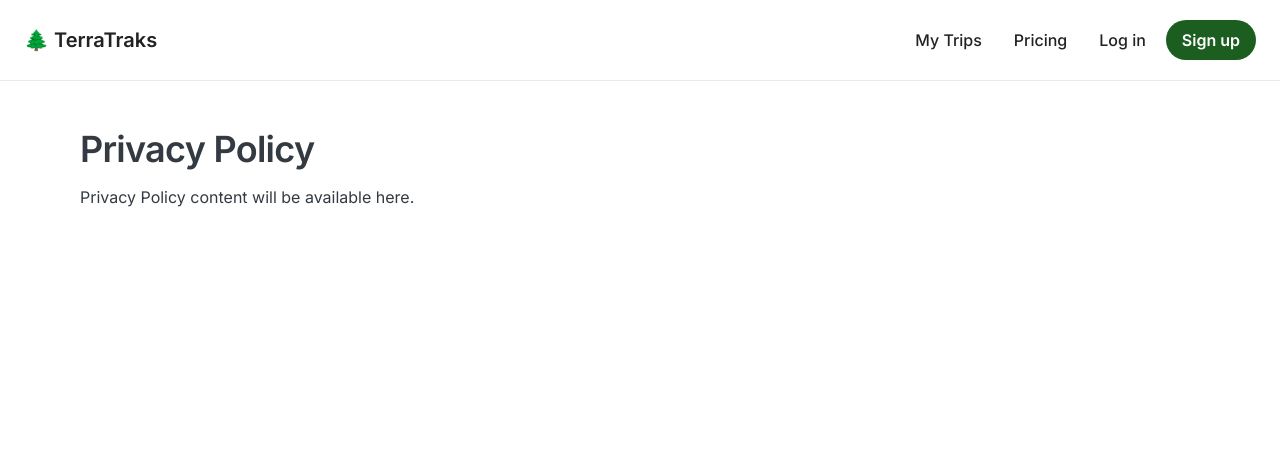
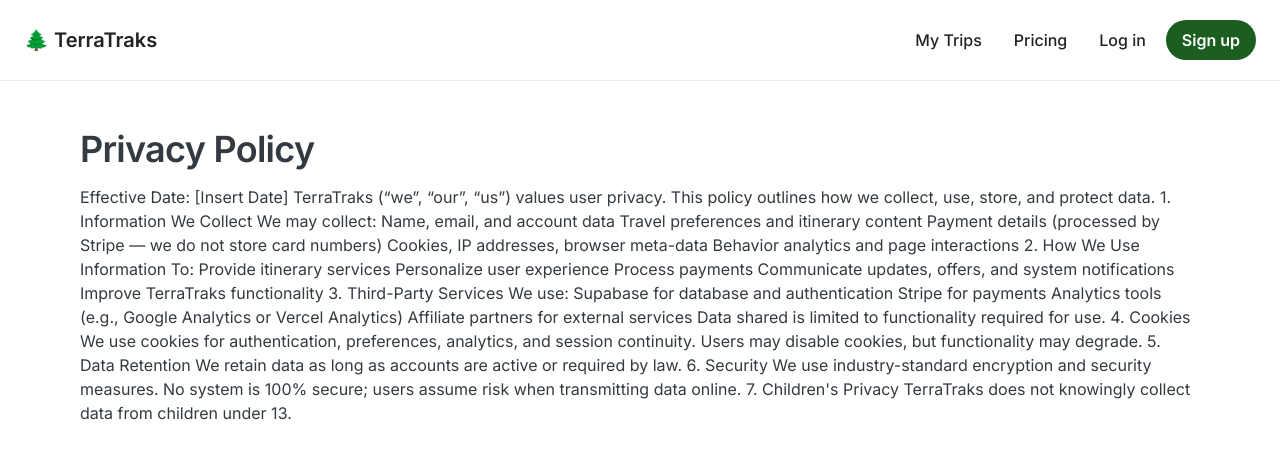
Before and after one commit to km354/TerraTraks-v1.1, a Next.js app: page /legal/privacy in a window 1280 px wide. Shown: the top 458 px of the page. Built offline with nearby package versions, Linux system fonts and the light colour scheme.

Commit message:
Implement privacy policy content in PrivacyPage
Added detailed privacy policy content outlining data collection, usage, and security measures.

```diff
--- a/src/app/legal/privacy/page.tsx
+++ b/src/app/legal/privacy/page.tsx
@@ -2,7 +2,67 @@ export default function PrivacyPage() {
   return (
     <>
       <h1 className="text-3xl md:text-4xl font-semibold mb-4">Privacy Policy</h1>
-      <p>Privacy Policy content will be available here.</p>
+      <p>Effective Date: [Insert Date]
+
+TerraTraks (“we”, “our”, “us”) values user privacy. This policy outlines how we collect, use, store, and protect data.
+
+1. Information We Collect
+
+We may collect:
+
+Name, email, and account data
+
+Travel preferences and itinerary content
+
+Payment details (processed by Stripe — we do not store card numbers)
+
+Cookies, IP addresses, browser meta-data
+
+Behavior analytics and page interactions
+
+2. How We Use Information
+
+To:
+
+Provide itinerary services
+
+Personalize user experience
+
+Process payments
+
+Communicate updates, offers, and system notifications
+
+Improve TerraTraks functionality
+
+3. Third-Party Services
+
+We use:
+
+Supabase for database and authentication
+
+Stripe for payments
+
+Analytics tools (e.g., Google Analytics or Vercel Analytics)
+
+Affiliate partners for external services
+
+Data shared is limited to functionality required for use.
+
+4. Cookies
+
+We use cookies for authentication, preferences, analytics, and session continuity. Users may disable cookies, but functionality may degrade.
+
+5. Data Retention
+
+We retain data as long as accounts are active or required by law.
+
+6. Security
+
+We use industry-standard encryption and security measures. No system is 100% secure; users assume risk when transmitting data online.
+
+7. Children's Privacy
+
+TerraTraks does not knowingly collect data from children under 13.</p>
     </>
   );
 }
```
